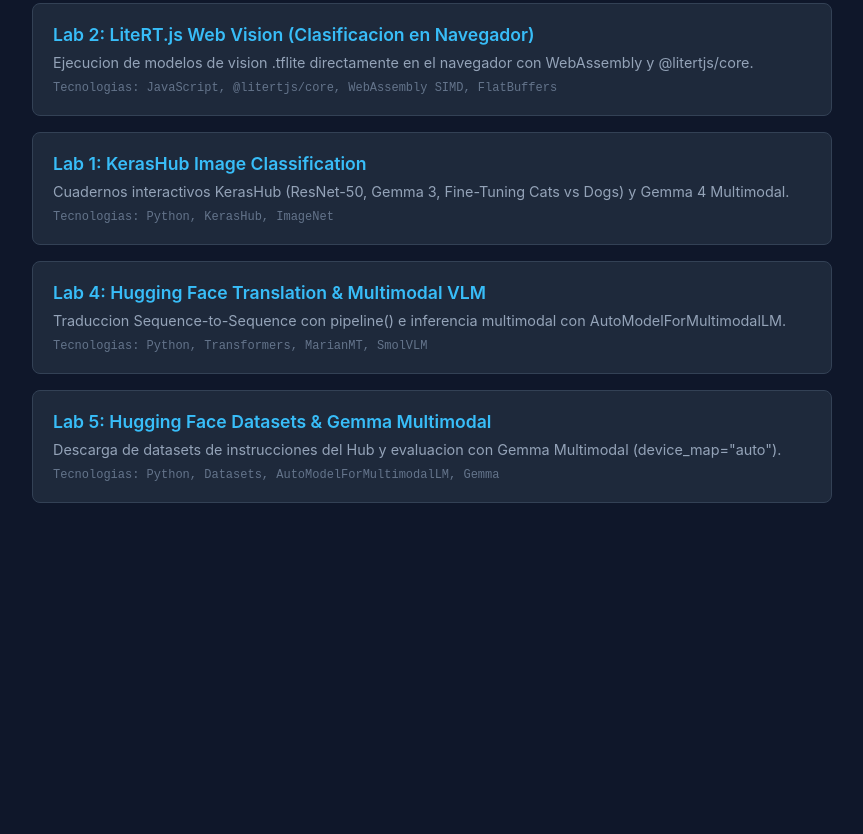
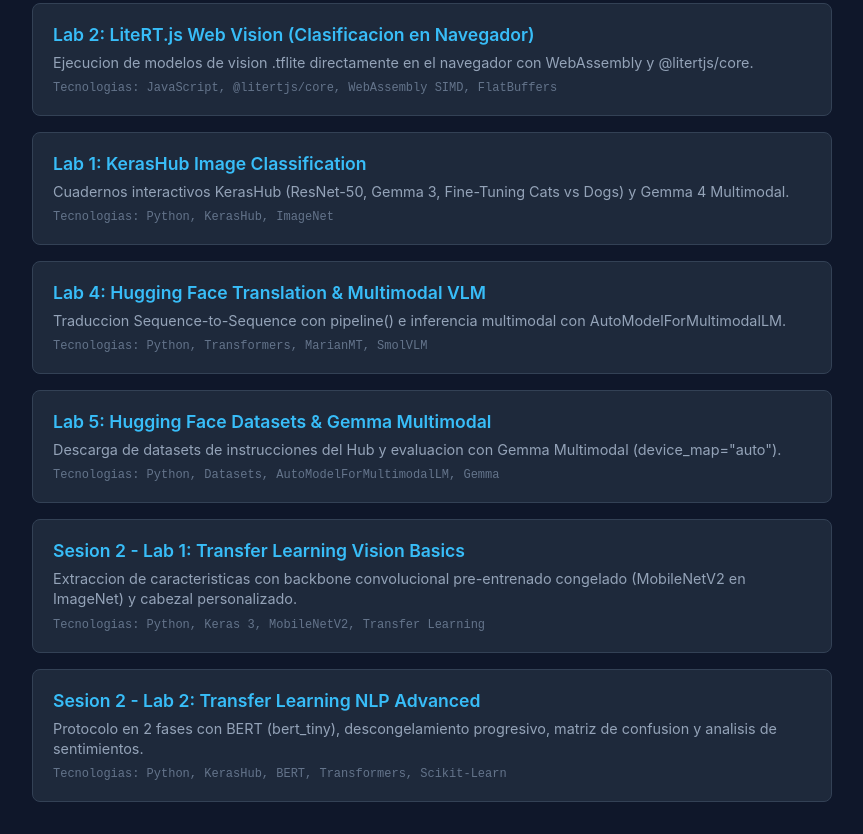
Before and after one commit to jggomez/workshop-open-models, a website: page index.html in a window 1280 px wide. Shown: the part 301-1135 px from the top of the page, without its empty margins (208-1071 px from the left). Before the commit the page ends 836 px from the top, so only its background shows below. Drawn offline with Linux system fonts and the light colour scheme.

Commit message:
feat: improve notebook naming, add Session 2 transfer learning labs, and update all documentation

```diff
--- a/index.html
+++ b/index.html
@@ -115,6 +115,18 @@
         <div class="lab-desc">Descarga de datasets de instrucciones del Hub y evaluacion con Gemma Multimodal (device_map="auto").</div>
         <div class="lab-tech">Tecnologias: Python, Datasets, AutoModelForMultimodalLM, Gemma</div>
       </a>
+
+      <a href="session-02-transfer-learning/01-transfer-learning-vision-basics/README.md" class="lab-card">
+        <div class="lab-title">Sesion 2 - Lab 1: Transfer Learning Vision Basics</div>
+        <div class="lab-desc">Extraccion de caracteristicas con backbone convolucional pre-entrenado congelado (MobileNetV2 en ImageNet) y cabezal personalizado.</div>
+        <div class="lab-tech">Tecnologias: Python, Keras 3, MobileNetV2, Transfer Learning</div>
+      </a>
+
+      <a href="session-02-transfer-learning/02-transfer-learning-nlp-advanced/README.md" class="lab-card">
+        <div class="lab-title">Sesion 2 - Lab 2: Transfer Learning NLP Advanced</div>
+        <div class="lab-desc">Protocolo en 2 fases con BERT (bert_tiny), descongelamiento progresivo, matriz de confusion y analisis de sentimientos.</div>
+        <div class="lab-tech">Tecnologias: Python, KerasHub, BERT, Transformers, Scikit-Learn</div>
+      </a>
     </div>
   </div>
 </body>
--- /dev/null
+++ b/session-02-transfer-learning/01-transfer-learning-vision-basics/requirements.txt
@@ -0,0 +1,5 @@
+keras>=3.0.0
+numpy>=1.23.0
+matplotlib>=3.7.0
+pillow>=9.5.0
+requests>=2.31.0
--- /dev/null
+++ b/session-02-transfer-learning/02-transfer-learning-nlp-advanced/requirements.txt
@@ -0,0 +1,5 @@
+keras>=3.0.0
+keras-hub>=0.17.0
+scikit-learn>=1.3.0
+matplotlib>=3.7.0
+numpy>=1.23.0
```
Also changed, not shown: README.md, session-01-hf-kerashub-litert/01-kerashub-image-classification/README.md, session-01-hf-kerashub-litert/02-litert-web-vision/README.md, session-01-hf-kerashub-litert/04-huggingface-translation/README.md, session-01-hf-kerashub-litert/05-huggingface-gemma-datasets/README.md, session-02-transfer-learning/01-transfer-learning-vision-basics/README.md (added), session-02-transfer-learning/02-transfer-learning-nlp-advanced/README.md (added), session-02-transfer-learning/README.md, 14 other files.
